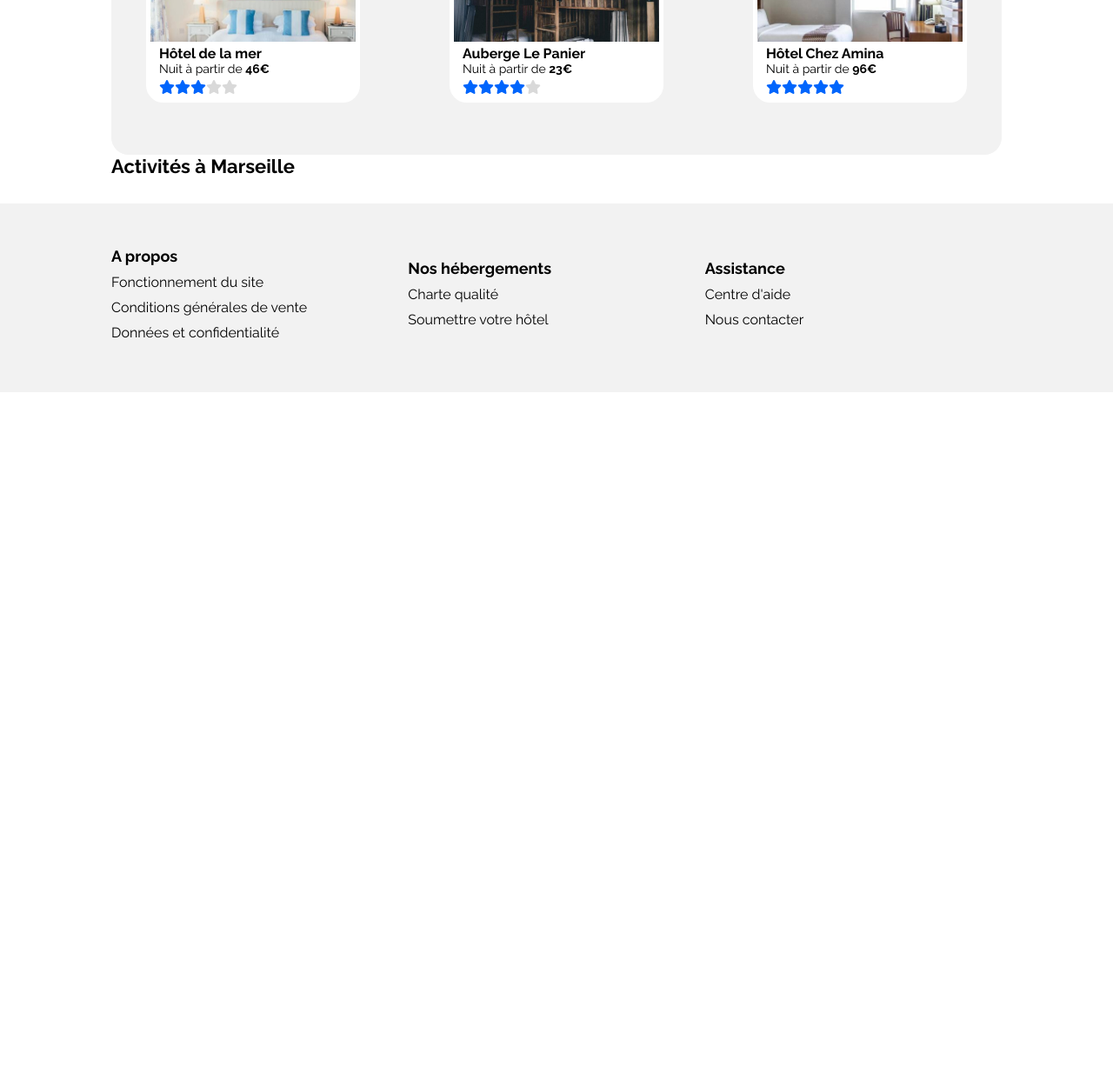
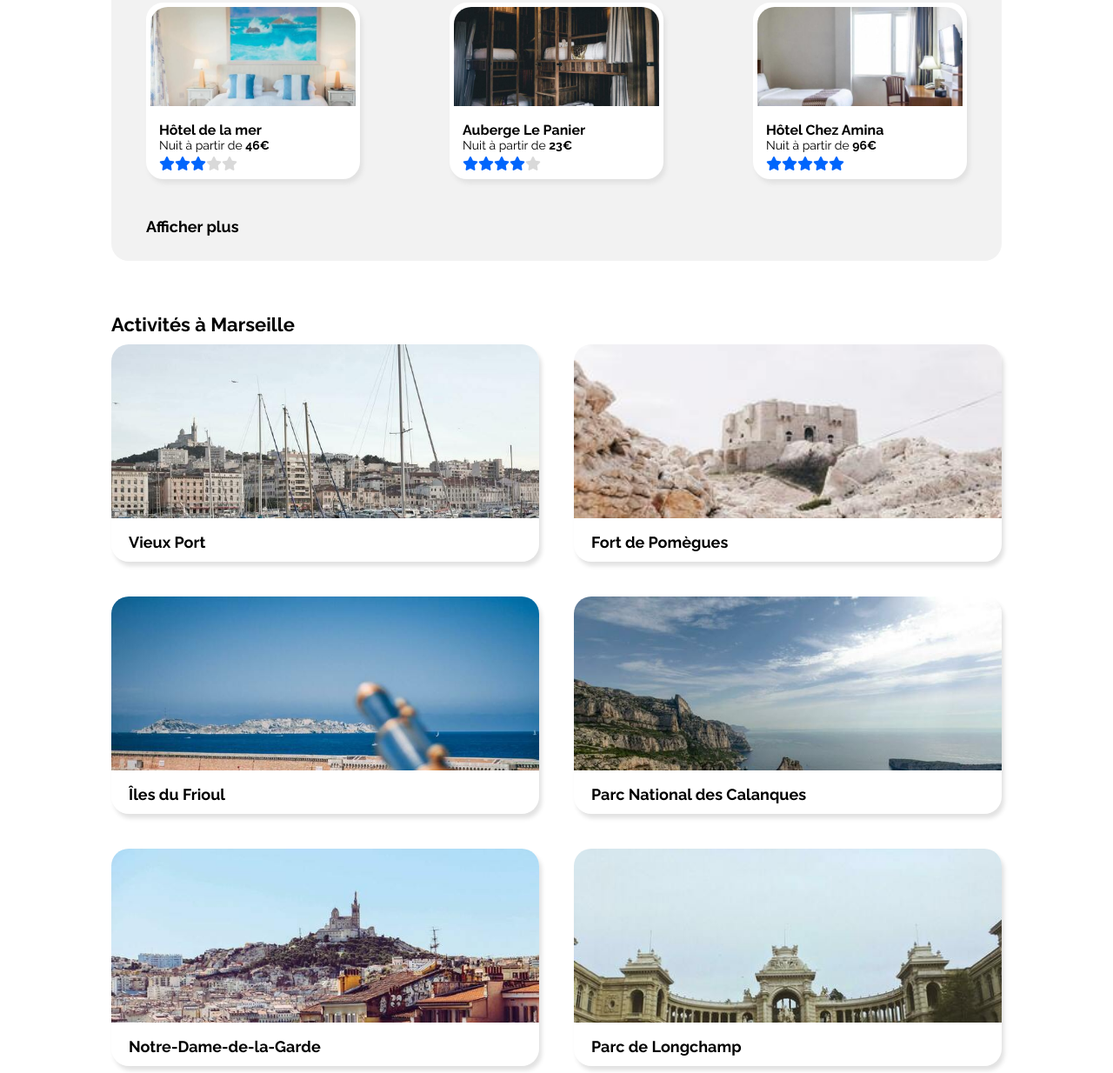
Before and after one commit to SliimShady/VincentAllio_2_06082021, a plain HTML site: page index.html in a window 1280 px wide. Shown: the part 1363-2597 px from the top of the page at 87% size. Before the commit the page ends 1814 px from the top, so only its background shows below. Drawn offline with Linux system fonts and the light colour scheme.

Commit message:
Add activities area + box shadow (check changelog)

```diff
--- a/index.html
+++ b/index.html
@@ -25,7 +25,7 @@
         </header>
         <!-- -------------------------------- -->
 
-        <div class="content">
+        <main class="content">
             <div class="search">
                 <div class="head">
                     <h2>Trouvez votre hébergement pour des vacances de rêve</h2>
@@ -84,7 +84,7 @@
                 <div class="ville">
                     <h2>Hébergements à Marseille</h2>
                     <!-- Host card -->
-                    <div class="lieu">
+                    <div class="lieu"><a href="#">
                         <img src="./Ressources/images/hebergements/4_small/marcus-loke-WQJvWU_HZFo-unsplash.jpg" alt="image1" />
                         <h3>Auberge la Cannebière</h3>
                         <p>Nuit à partir de <span class="price">25€</span></p>
@@ -95,9 +95,9 @@
                             <i class="fas fa-star blue"></i>
                             <i class="fas fa-star"></i>
                         </div>
-                    </div>
+                    </a></div>
                     <!-- -------- -->
-                    <div class="lieu">
+                    <div class="lieu"><a href="#">
                         <img src="./Ressources/images/hebergements/4_small/fred-kleber-gTbaxaVLvsg-unsplash.jpg" alt="image2" />
                         <h3>Hôtel du port</h3>
                         <p>Nuit à partir de <span class="price">52€</span></p>
@@ -108,8 +108,8 @@
                             <i class="fas fa-star blue"></i>
                             <i class="fas fa-star blue"></i>
                         </div>
-                    </div>
-                    <div class="lieu">
+                    </a></div>
+                    <div class="lieu"><a href="#">
                         <img src="./Ressources/images/hebergements/4_small/reisetopia-B8WIgxA_PFU-unsplash.jpg" alt="image3" />
                         <h3>Hôtel des mouettes</h3>
                         <p>Nuit à partir de <span class="price">76€</span></p>
@@ -120,8 +120,8 @@
                             <i class="fas fa-star blue"></i>
                             <i class="fas fa-star"></i>
                         </div>
-                    </div>
-                    <div class="lieu">
+                    </a></div>
+                    <div class="lieu"><a href="#">
                         <img src="./Ressources/images/hebergements/4_small/annie-spratt-Eg1qcIitAuA-unsplash.jpg" alt="image4" />
                         <h3>Hôtel de la mer</h3>
                         <p>Nuit à partir de <span class="price">46€</span></p>
@@ -132,8 +132,8 @@
                             <i class="fas fa-star"></i>
                             <i class="fas fa-star"></i>
                         </div>
-                    </div>
-                    <div class="lieu">
+                    </a></div>
+                    <div class="lieu"><a href="#">
                         <img src="./Ressources/images/hebergements/4_small/nicate-lee-kT-ZyaiwBe0-unsplash.jpg" alt="image5" />
                         <h3>Auberge Le Panier</h3>
                         <p>Nuit à partir de <span class="price">23€</span></p>
@@ -144,8 +144,8 @@
                             <i class="fas fa-star blue"></i>
                             <i class="fas fa-star"></i>
                         </div>
-                    </div>
-                    <div class="lieu">
+                    </a></div>
+                    <div class="lieu"><a href="#">
                         <img src="./Ressources/images/hebergements/4_small/febrian-zakaria-M6S1WvfW68A-unsplash.jpg" alt="image6" />
                         <h3>Hôtel Chez Amina</h3>
                         <p>Nuit à partir de <span class="price">96€</span></p>
@@ -156,13 +156,14 @@
                             <i class="fas fa-star blue"></i>
                             <i class="fas fa-star blue"></i>
                         </div>
-                    </div>
+                    </a></div>
+                    <h3> <a href="#">Afficher plus</a></h3>
                 </div>
                 <div class="populaires">
                     <h2>Les plus populaires</h2>
                     <i class="fas fa-chart-line"></i>
                     <!-- Popular cards -->
-                    <div class="lieu">
+                    <a class="lieu">
                         <img src="./Ressources/images/hebergements/4_small/emile-guillemot-Bj_rcSC5XfE-unsplash.jpg" alt="image7" />
                         <div class="description">
                             <h3>Hôtel Le soleil du matin</h3>
@@ -175,9 +176,9 @@
                                 <i class="fas fa-star blue"></i>
                             </div>
                         </div>
-                    </div>
+                    </a>
                     <!-- ------------- -->
-                    <div class="lieu">
+                    <a class="lieu">
                         <img src="./Ressources/images/hebergements/4_small/aw-creative-VGs8z60yT2c-unsplash.jpg" alt="image8" />
                         <div class="description">
                             <h3>Au coeur de l'eau Chambres d'hôtes</h3>
@@ -190,8 +191,8 @@
                                 <i class="fas fa-star"></i>
                             </div>
                         </div>
-                    </div>
-                    <div class="lieu">
+                    </a>
+                    <a class="lieu">
                         <img src="./Ressources/images/hebergements/4_small/febrian-zakaria-sjvU0THccQA-unsplash.jpg" alt="image9" />
                         <div class="description">
                             <h3>Hôtel Tout bleu et Blanc</h3>
@@ -204,13 +205,39 @@
                                 <i class="fas fa-star"></i>
                             </div>
                         </div>
-                    </div>
+                    </a>
                 </div>
             </div>
-            <div id="activites">
+            <div id="activities">
                 <h2>Activités à Marseille</h2>
+                <div class="table">
+                    <div class="largePlace LeftPlace"><a href="#"> <!-- Full height on large screens -->
+                        <div class="image"></div>
+                        <h3>Vieux Port</h3>
+                    </a></div>
+                    <div class="singlePlace TopLeft"><a href="#"> <!-- Activity card (small one) -->
+                        <div class="image"></div>
+                        <h3>Fort de Pomègues</h3>
+                    </a></div>
+                    <div class="singlePlace BottomLeft"><a href="#">
+                        <div class="image"></div>
+                        <h3>Îles du Frioul</h3>
+                    </a></div>
+                    <div class="largePlace RightPlace"><a href="#">
+                        <div class="image"></div>
+                        <h3>Parc National des Calanques</h3>
+                    </div>
+                    <div class="singlePlace TopRight"><a href="#">
+                        <div class="image"></div>
+                        <h3>Notre-Dame-de-la-Garde</h3>
+                    </a></div>
+                    <div class="singlePlace BottomRight"><a href="#">
+                        <div class="image"></div>
+                        <h3>Parc de Longchamp</h3>
+                    </a></div>
+                </div>
             </div>
-        </div>
+        </main>
 
         <!-- Footer -->
         <footer>
--- a/style.css
+++ b/style.css
@@ -35,7 +35,11 @@ h3 {
 
 a {
     text-decoration: none;
-    color: white;
+    color: black;
+}
+
+a:hover {
+    color: #0065FC;
 }
 
 /* --------------------- */
@@ -231,7 +235,7 @@ header {
 
 .ville {
     background: #f2f2f2;
-    padding: 30px 30px 30px 40px;
+    padding: 30px 30px 29px 40px;
     display: flex;
     flex-wrap: wrap;
     justify-content: space-between;
@@ -239,9 +243,14 @@ header {
     flex-direction: row;
 }
 
-.ville h2 {
+.ville h2,
+.ville h3 {
     display: inline-block;
     width: 100%;
+}
+
+.ville h3 {
+    margin-top: 14px;
 }
 
 .ville h2,
@@ -256,6 +265,10 @@ header {
     max-width: 236px;
     margin-bottom: 30px;
     margin-right: 10px;
+}
+
+.lieu {
+    box-shadow: 3px 5px 5px #e2e2e2;
 }
 
 .lieu h3,
@@ -294,6 +307,7 @@ header {
     border: solid 5px white;
     background: white;
     border-radius: 20px;
+    margin-bottom: 20px;
 }
 
 
@@ -331,6 +345,118 @@ header {
 }
 
 /* ------------------------------------------------ */
+
+/* Activities area css */
+#activities {
+    margin-top: 60px;
+}
+
+.table {
+    display: grid;
+    grid-template-columns: 1fr 1fr 1fr 1fr;
+    column-gap: 40px;
+    margin-top: 25px;
+}
+
+.largePlace,
+.singlePlace {
+    box-shadow: 3px 5px 5px #e2e2e2;
+    border-radius: 20px;
+}
+
+.largePlace .image,
+.singlePlace .image {
+    border-radius: 20px 20px 0 0;
+}
+
+.singlePlace h3,
+.largePlace h3 {
+    height: 55px;
+    display: flex;
+    align-items: center;
+    padding-left: 20px;
+}
+
+/* Position of activities cards */
+.LeftPlace {
+    grid-column: 1;
+    grid-row: 1;
+    grid-row-end: 3;
+}
+
+.LeftPlace .image {
+    height: 390px;
+    background: url(./Ressources/images/activites/4_small/reno-laithienne-QUgJhdY5Fyk-unsplash.jpg);
+    background-size: cover;
+    background-position: top;
+}
+
+.TopLeft {
+    grid-column: 2;
+    grid-row: 1;
+}
+
+.TopLeft .image {
+    height: 190px;
+    background: url(./Ressources/images/activites/4_small/paul-hermann-QFTrLdQIRhI-unsplash.jpg);
+    background-size: cover;
+    background-position: center;
+}
+
+.BottomLeft {
+    grid-column: 2;
+    grid-row: 2;
+    margin-top: 40px;
+}
+
+.BottomLeft .image {
+    height: 110px;
+    background: url(./Ressources/images/activites/4_small/kevin-hikari-rV_Qd1l-VXg-unsplash.jpg);
+    background-size: cover;
+    background-position: top;
+}
+
+.RightPlace {
+    grid-column: 3;
+    grid-row: 1;
+    grid-row-end: 3;
+}
+
+.RightPlace .image {
+    height: 390px;
+    background: url(./Ressources/images/activites/4_small/kilyan-sockalingum-NR8-cBCN3aI-unsplash.jpg);
+    background-size: cover;
+    background-position: top;
+}
+
+.TopRight {
+    grid-column: 4;
+    grid-row: 1;
+    margin-bottom: 40px;
+}
+
+.TopRight .image {
+    height: 150px;
+    background: url(./Ressources/images/activites/4_small/florian-wehde-xW9e8gdotxI-unsplash.jpg);
+    background-size: cover;
+    background-position: top;
+}
+
+.BottomRight {
+    grid-column: 4;
+    grid-row: 2;
+}
+
+.BottomRight .image {
+    height: 155px;
+    background: url(./Ressources/images/activites/4_small/lena-paulin-wH2-EJoDcV0-unsplash.jpg);
+    background-size: cover;
+    background-position: top;
+}
+
+/* ---------------------------- */
+
+/* ------------------- */
 
 /* FA star icons css */
 .price {
@@ -446,6 +572,10 @@ footer {
         width: auto;
     }
 
+    #activities {
+        margin: 0 37px;
+    }
+
 
 }
 
@@ -464,6 +594,9 @@ footer {
         width: 100%;
     }
 
+    .table {
+        display: block;
+    }
 
 }
 
@@ -481,11 +614,57 @@ footer {
         margin: 25px 0;
         flex: 0;
     }
+}
 
+@media only screen and (max-width: 1286px) {
+    .table {
+        grid-template-columns: 1fr 1fr;
+        grid-template-rows: 290px 290px 290px;
+        margin: 0;
+    }
 
+    .largePlace .image,
+    .singlePlace .image {
+        height: 200px;
+    }
 
-    .populaires .lieu {
-        margin-bottom: 10px;
+    .LeftPlace {
+        grid-column: 1;
+        grid-row: 1;
+    }
+
+    .TopLeft {
+        grid-column: 2;
+        grid-row: 1;
+    }
+
+    .BottomLeft {
+        grid-column: 1;
+        grid-row: 2;
+    }
+
+    .RightPlace {
+        grid-column: 2;
+        grid-row: 2;
+    }
+
+    .TopRight {
+        grid-column: 1;
+        grid-row: 3;
+    }
+
+    .BottomRight {
+        grid-column: 2;
+        grid-row: 3;
+    }
+
+    .LeftPlace,
+    .TopLeft,
+    .BottomLeft,
+    .RightPlace,
+    .TopRight,
+    .BottomRight {
+        margin: 0 0 40px 0;
     }
 }
 
@@ -502,6 +681,7 @@ footer {
     .populaires {
         margin: 0;
         order: -1;
+        width: auto;
     }
 }
 
```
Also changed, not shown: CHANGELOG.md.
